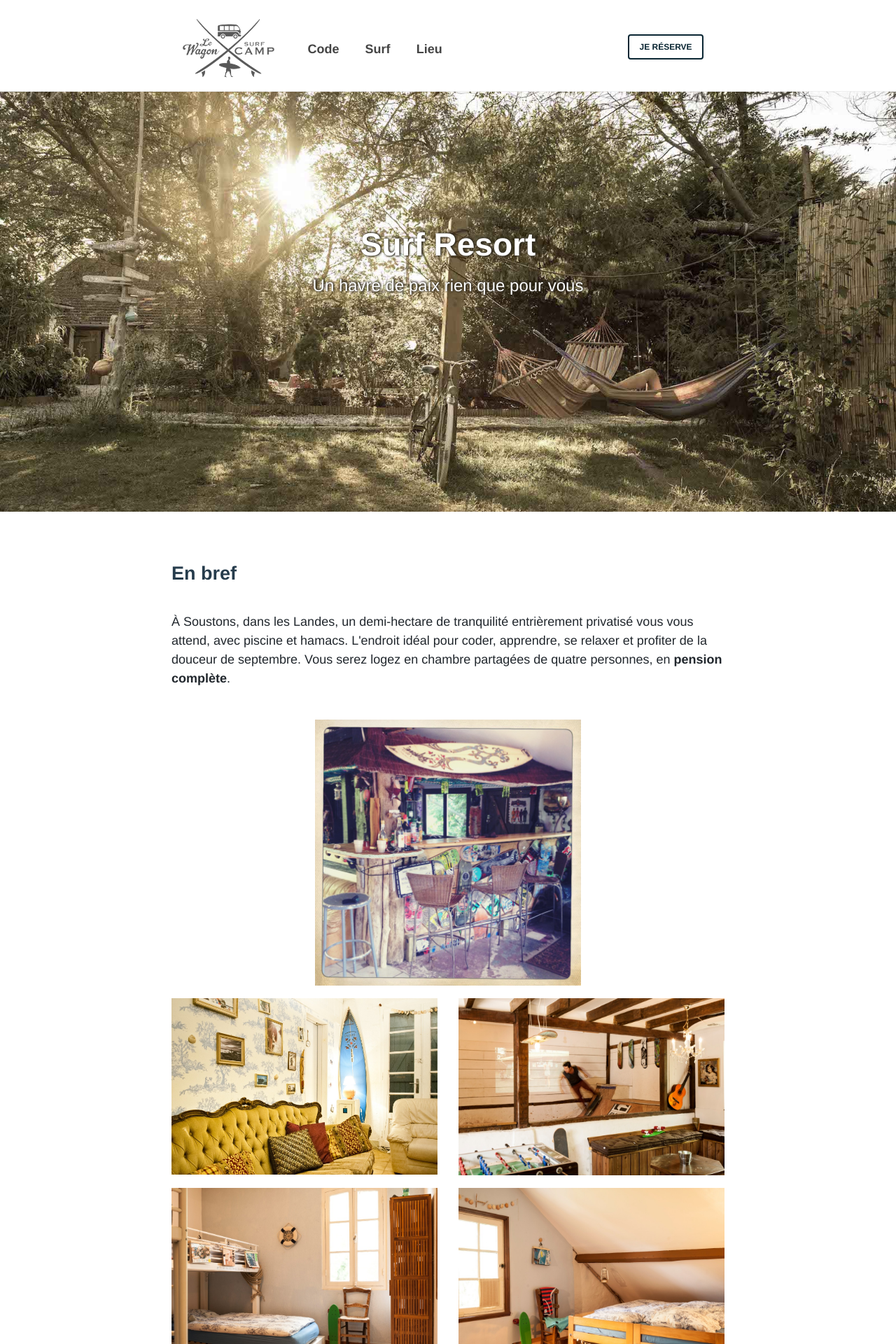
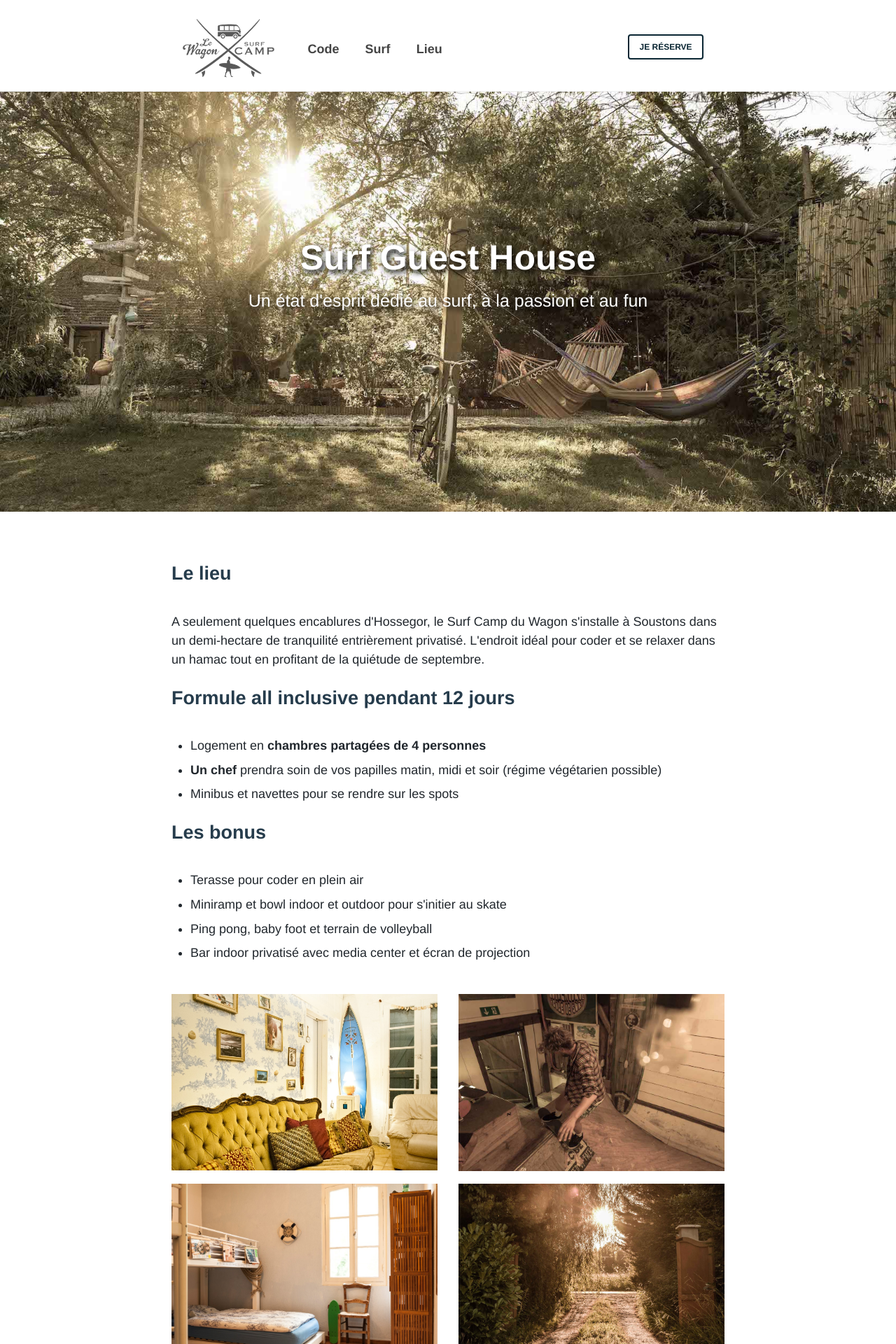
Before and after one commit to lewagon/surfcamp, a Jekyll site: the page built from lieu.html, in a window 1280 px wide. Shown: the top 1920 px of the page at 70% size. Built offline with Jekyll 4.4.1, drawn with Linux system fonts in a browser that asks for light colours.

Commit message:
Update page lieu et display des titres des pages

```diff
--- a/code.html
+++ b/code.html
@@ -2,7 +2,7 @@
 layout: default
 ---
 
-<div class="blog-cover" style="background-image:url({{ site.baseurl }}/assets/class_mathieu.jpg);">
+<div class="blog-cover" style="background-image:url({{ site.baseurl }}/assets/class_concentre.jpg);">
   <section>
     <div>
       <h1>Code</h1>
--- a/css/main.css
+++ b/css/main.css
@@ -1693,15 +1693,18 @@ h1, h2, h3, h4, h5 {
     text-shadow: 1px 1px 3px #2E291F, 1px -1px 3px #2E291F;
 }
 .blog-cover h1 {
-    font-size: 46px;
+    font-size: 50px;
     margin-top: 4.2em;
     margin-bottom: 0em;
     color: #fff;
     font-weight: bold;
+    text-shadow: 3px 4px 8px #000;
 }
 .blog-cover h3 {
+  font-size:25px;
   font-weight: normal;
   color: #fff;
+  text-shadow: 3px 4px 8px #000;
 }
 
 .blog-cover section {
--- a/lieu.html
+++ b/lieu.html
@@ -5,36 +5,45 @@ layout: default
 <div class="blog-cover" style="background-image:url({{ site.baseurl }}/assets/surf_resort.jpg);">
   <section>
     <div>
-      <h1>Surf Resort</h1>
-      <h3>Un havre de paix rien que pour vous</h3>
+      <h1>Surf Guest House</h1>
+      <h3>Un état d'esprit dédié au surf, à la passion et au fun</h3>
     </div>
   </section>
 </div>
 
 <article class="container">
-  <h2>En bref</h2>
+  <h2>Le lieu</h2>
   <p>
-    À Soustons, dans les Landes, un demi-hectare de tranquilité entrièrement privatisé vous vous attend, avec piscine et hamacs. L'endroit idéal pour coder, apprendre, se relaxer et profiter de la douceur de septembre. Vous serez logez en chambre partagées de quatre personnes, en <strong>pension complète</strong>.
+    A seulement quelques encablures d'Hossegor, le Surf Camp du Wagon s'installe à Soustons dans un demi-hectare de tranquilité entrièrement privatisé. L'endroit idéal pour coder et se relaxer dans un hamac tout en profitant de la quiétude de septembre.
   </p>
 
-  <div class="row guesthouse">
-    <div class="col-sm-6 col-sm-offset-3">
-      <img src="{{site.baseurl}}/assets/guesthouse/img_2038.jpg" alt="">
-    </div>
-  </div>
+  <h2>Formule all inclusive pendant 12 jours</h2>
+  <ul>
+    <li>Logement en <strong>chambres partagées de 4 personnes</strong></li>
+    <li><strong>Un chef</strong> prendra soin de vos papilles matin, midi et soir (régime végétarien possible)</li>
+    <li>Minibus et navettes pour se rendre sur les spots</li>
+  </ul>
+
+  <h2>Les bonus</h2>
+  <ul>
+    <li>Terasse pour coder en plein air</li>
+    <li>Miniramp et bowl indoor et outdoor pour s'initier au skate</li>
+    <li>Ping pong, baby foot et terrain de volleyball</li>
+    <li>Bar indoor privatisé avec media center et écran de projection</li>
+  </ul>
 
   <div class="row guesthouse">
     <div class="col-sm-6">
       <img src="{{site.baseurl}}/assets/guesthouse/dsc7943-50.jpg" alt="">
     </div>
     <div class="col-sm-6">
-      <img src="{{site.baseurl}}/assets/guesthouse/dsc6175.jpg" alt="">
+      <img src="{{site.baseurl}}/assets/guesthouse/yp8a5499.jpg" alt="">
     </div>
     <div class="col-sm-6">
       <img src="{{site.baseurl}}/assets/guesthouse/dsc6186.jpg" alt="">
     </div>
     <div class="col-sm-6">
-      <img src="{{site.baseurl}}/assets/guesthouse/dsc6196.jpg" alt="">
+      <img src="{{site.baseurl}}/assets/guesthouse/guesthouse-outdoor.jpg" alt="">
     </div>
     <div class="col-sm-6">
       <img src="{{site.baseurl}}/assets/guesthouse/dsc8047-50.jpg" alt="">
@@ -52,7 +61,7 @@ layout: default
       <img src="{{site.baseurl}}/assets/guesthouse/dsc5991.jpg" alt="">
     </div>
     <div class="col-sm-6">
-      <img src="{{site.baseurl}}/assets/guesthouse/yp8a5499.jpg" alt="">
+      <img src="{{site.baseurl}}/assets/guesthouse/miniramp-indoor.jpg" alt="">
     </div>
     <div class="col-sm-6">
       <img src="{{site.baseurl}}/assets/guesthouse/yp8a5369.jpg" alt="">
--- a/surf.html
+++ b/surf.html
@@ -12,7 +12,7 @@ layout: default
 </div>
 
 <article class="container">
-  <h2>Cours de surf</h2>
+  <h2>Cours de surf qui défoncent</h2>
   <p>
     Nous avons prévu des cours de surf pour tous les jours (sauf le week-end) avec des
     professeurs diplômés d'état. Parfait pour apprendre ou vous perfectionner.
```
Also changed, not shown: assets/class_concentre.jpg, assets/guesthouse/guesthouse-outdoor.jpg (added), assets/guesthouse/miniramp-indoor.jpg (added).
